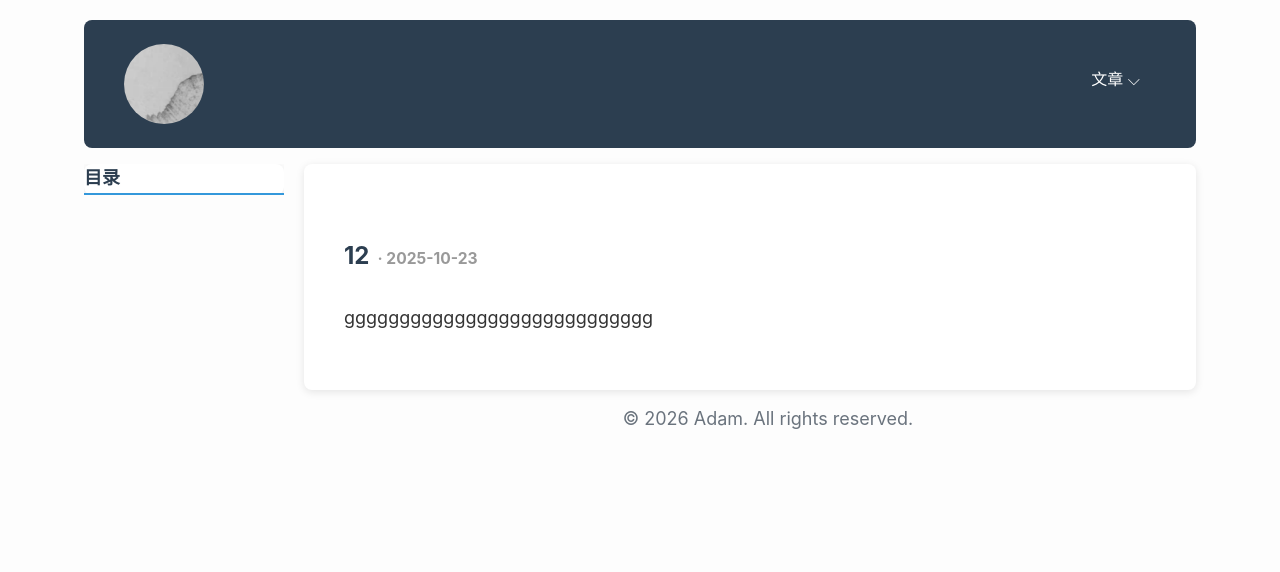
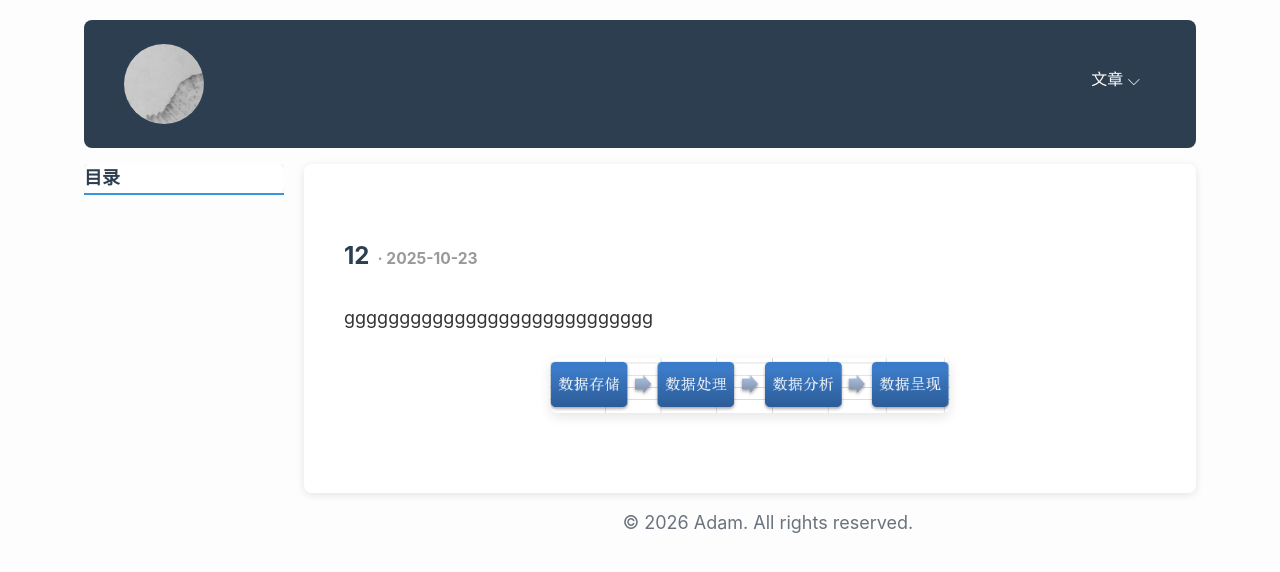
Before and after one commit to lzh210802066/lzh210802066.github.io, a Jekyll site: the page built from _posts/cs/2026-05-03-12.md, in a window 1280 px wide. Shown: the top 572 px of the page. Built offline with Jekyll 4.4.1, drawn with Linux system fonts in a browser that asks for light colours; comment, search, counter and statistics services are not loaded.

Commit message:
Update blog content

```diff
--- a/_posts/cs/2026-05-03-12.md
+++ b/_posts/cs/2026-05-03-12.md
@@ -12,3 +12,4 @@ categories: cs
 ---
 
 gggggggggggggggggggggggggggg
+<img src="/assets\images\Excel\001\001.png" alt="" width="400px">
```
